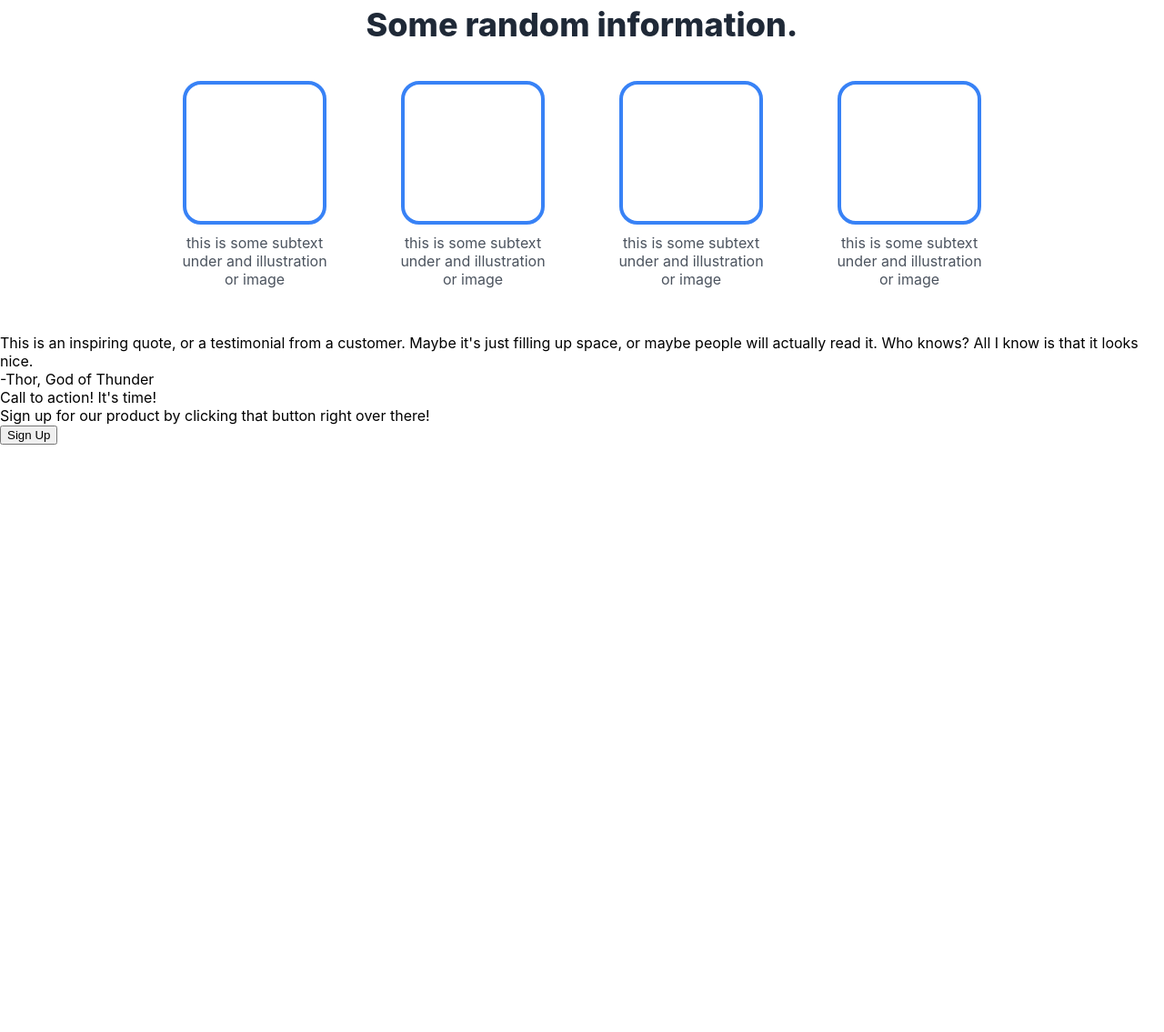
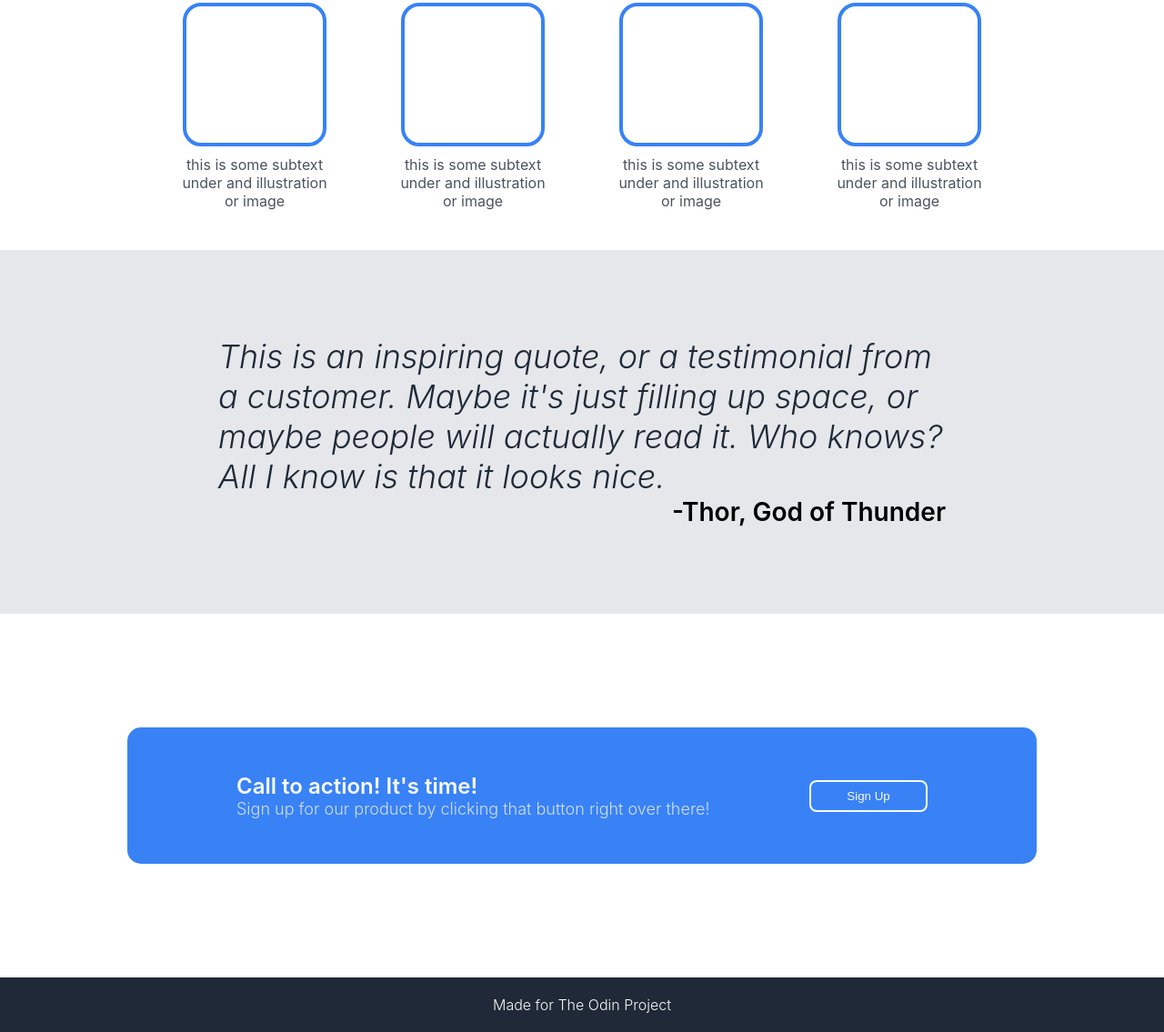
Before and after one commit to 24Chromosones/odin-landing-page, a plain HTML site: page index.html in a window 1280 px wide. Shown: the part 585-1720 px from the top of the page at 91% size. Before the commit the page ends 1074 px from the top, so only its background shows below. Drawn offline with Linux system fonts and the light colour scheme.

Commit message:
Finish template css

```diff
--- a/index.html
+++ b/index.html
@@ -81,12 +81,16 @@
     </div>
 
     <div class="section-three">
+
         <div class="quote">
-            This is an inspiring quote, or a testimonial from a customer. Maybe it's just filling up space, or maybe people will actually read it. Who knows? All I know is that it looks nice.
-        </div>
+            <div class="quote-description">
+                This is an inspiring quote, or a testimonial from a customer. Maybe it's just filling up space, or maybe
+                people will actually read it. Who knows? All I know is that it looks nice.
+            </div>
 
-        <div class="quote-author">
-            -Thor, God of Thunder
+            <div class="quote-author">
+                -Thor, God of Thunder
+            </div>
         </div>
     </div>
 
@@ -101,9 +105,12 @@
                 </div>
             </div>
 
-            <button>Sign Up</button>
+            <button class="ad-button">Sign Up</button>
         </div>
+    </div>
 
+    <div class="footer">
+        Made for The Odin Project
     </div>
 
 
--- a/styles.css
+++ b/styles.css
@@ -45,7 +45,7 @@ a {
   align-items: center;
   justify-content: center;
   gap: 60px;
-  height: 500px;
+  height: 400px;
 
 }
 
@@ -90,13 +90,14 @@ a {
 .section-two {
   display: flex;
   flex-direction: column;
-  gap: 40px
+  gap: 40px;
+  height: 400px;
+  justify-content: center;
 }
 
 .section-two-title {
   display: flex;
   justify-content: center;
-  margin-top: 30px;
   font-size: 36px;
   font-weight: 800;
   color: #1f2937;
@@ -134,5 +135,88 @@ a {
 }
 
 .section-three {
-  padding-top: 50px;
+  display: flex;
+  height: 400px;
+  flex-direction: column;
+  justify-content: center;
+  align-items: center;
+  background-color: #e5e7eb;
 }
+
+.quote {
+  display: flex;
+  flex-direction: column;
+  max-width: 800px;
+  margin-left: 200px;
+  margin-right: 200px;
+}
+
+.quote-description {
+  font-size: 36px;
+  font-weight: 300;
+  color: #1f2937;
+  font-style: italic;
+}
+
+.quote-author {
+  font-size: 28px;
+  display: flex;
+  justify-content: flex-end;
+  font-weight: 600;
+}
+
+.section-four {
+  display: flex;
+  height: 400px;
+  justify-content: center;
+  align-items: center;
+}
+
+.mini-ad {
+  display: flex;
+  justify-content: space-between;
+  align-items: center;
+  background-color: #3882f6;
+  width: 1000px;
+  height: 150px;
+  border-radius: 15px;
+}
+
+.ad-text {
+  margin-left: 120px;
+}
+
+.ad-title {
+  font-size: 24px;
+  font-weight: 600;
+  color: #f9faf8;
+}
+
+.ad-description {
+  font-size: 18px;
+  color: #e5e7eb;
+  opacity: .9;
+  font-weight: 300;
+}
+
+.ad-button {
+  margin-right: 120px;
+  background-color: transparent;
+  border-style: solid;
+  width: 130px;
+  height: 35px;
+  border-color: #f9faf8;
+  border-width: 2px;
+  border-radius: 8px;
+  color: #f9faf8;
+}
+
+.footer {
+  height: 60px;
+  background-color: #1f2937;
+  display: flex;
+  color: #f9faf8;
+  justify-content: center;
+  align-items: center;
+  font-weight: 300;
+}
```
